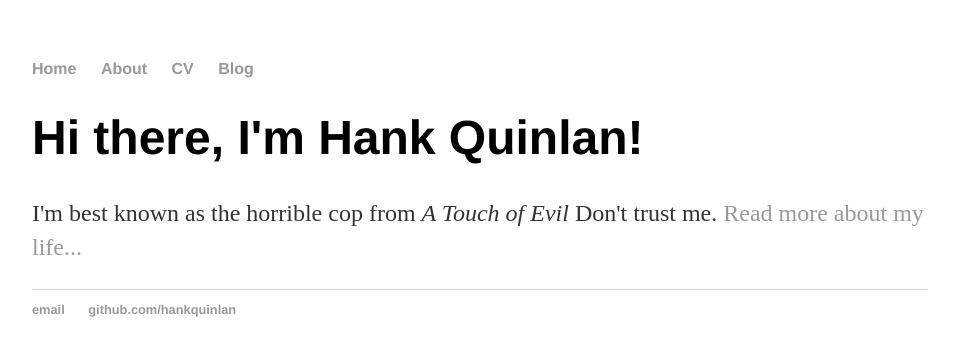
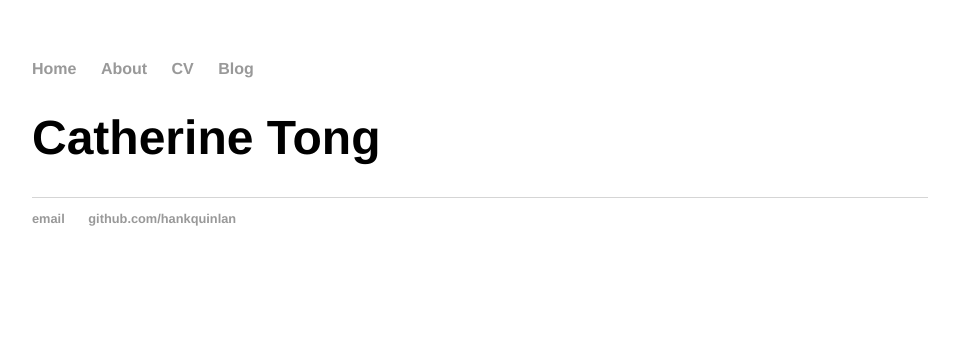
Before and after one commit to egctong/egctong.github.io, a Jekyll site: the page built from index.html, in a window 1280 px wide. Shown: the top 356 px of the page, without its empty margins (160-1115 px from the left). Built offline with Jekyll 4.4.1, drawn with Linux system fonts in a browser that asks for light colours.

Commit message:
Update index.html

```diff
--- a/index.html
+++ b/index.html
@@ -1,8 +1,8 @@
 ---
 layout: default
-title: Hank Quinlan, Horrible Cop
+title: Catherine
 ---
 <div class="blurb">
-	<h1>Hi there, I'm Hank Quinlan!</h1>
-	<p>I'm best known as the horrible cop from <em>A Touch of Evil</em> Don't trust me. <a href="/about">Read more about my life...</a></p>
+	<h1>Catherine Tong </h1>
+	<!-- <p>I'm best known as the horrible cop from <em>A Touch of Evil</em> Don't trust me. <a href="/about">Read more about my life...</a></p> -->
 </div><!-- /.blurb -->
```
